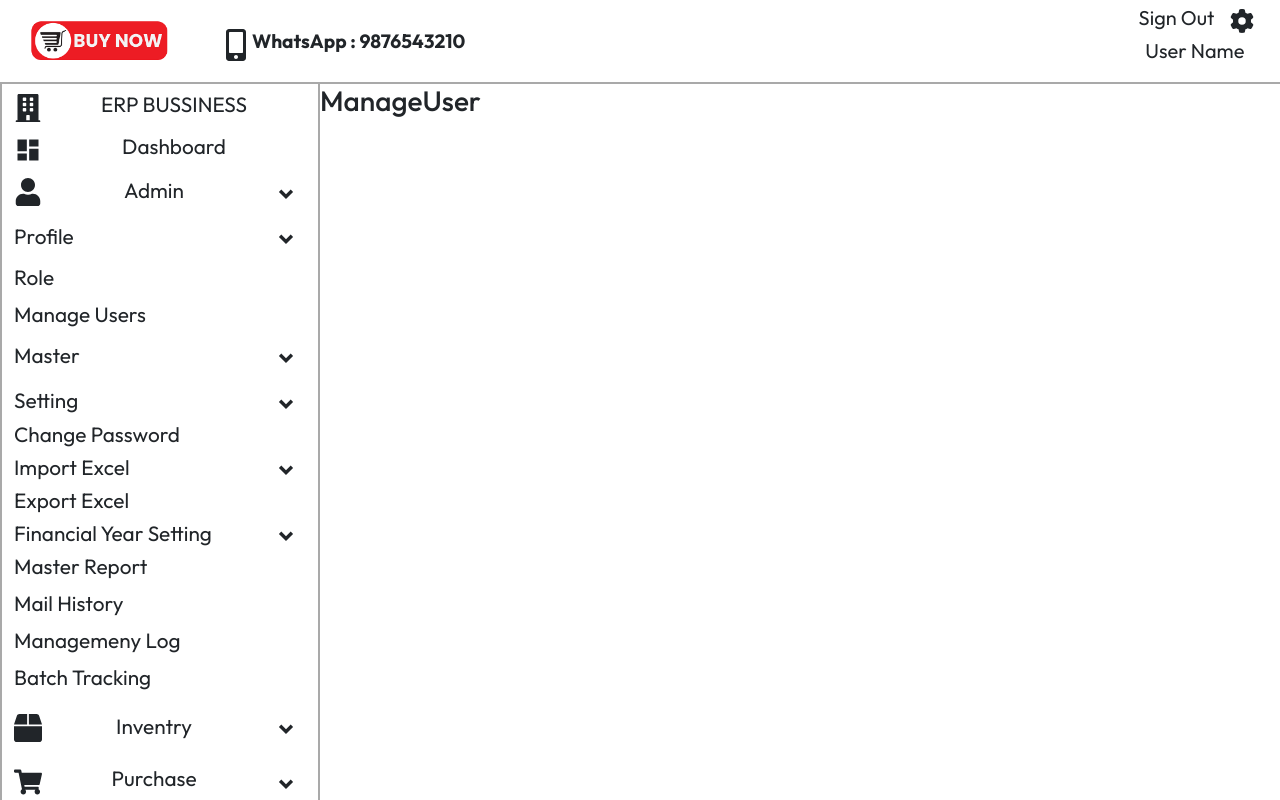
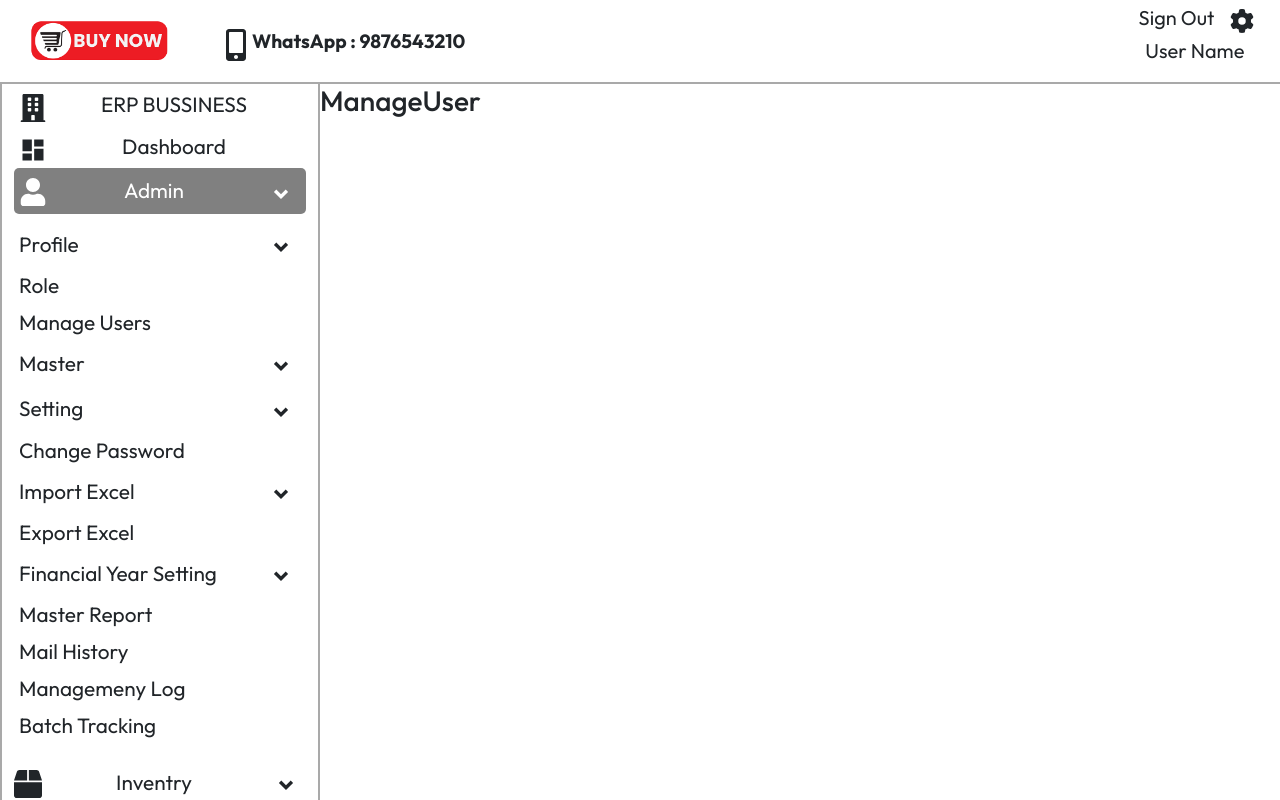
Before and after one commit to jollyvivek/ERP-PROJECT, a React (Vite) app: page /manage_user in a window 1280 px wide. Both pictures are taken after a click on the element 285 px from the left and 190 px from the top of the page. Shown: the top 800 px of the page. Built offline with nearby package versions, Linux system fonts and the light colour scheme.

Commit message:
Add Changes in Admin component and its css

```diff
--- a/src/Components/Sidebar/Sidebar.css
+++ b/src/Components/Sidebar/Sidebar.css
@@ -14,6 +14,7 @@
   display: flex;
   justify-content: space-between;
   align-items: center;
+  padding-inline: 5px;
 }
 
 .dashborad-cont .dashboard-title{
--- a/src/Components/SidebarMenu/Admin.jsx
+++ b/src/Components/SidebarMenu/Admin.jsx
@@ -4,7 +4,7 @@ import { FaUser } from "react-icons/fa";
 import { RiArrowDropDownLine } from "react-icons/ri";
 import { useState } from "react";
 // import $ from 'jquery'
-import { useNavigate } from "react-router-dom";
+import { Link, useNavigate } from "react-router-dom";
 const Admin = () => {
   const [adminItems, setAdminItem] = useState(false);
   const [profileItem, setProfileItem] = useState(false);
@@ -39,8 +39,8 @@ const Admin = () => {
   }
 
   return (
-    <div className="admin-menu ">
-      <div className=" d-flex justify-content-between align-items-center admin-menu-cont">
+    <div className="admin-menu  ">
+      <div className=" admin-menu-cont flex mb-2">
         <span className="icon fs-3">
           <FaUser />
         </span>
@@ -52,7 +52,7 @@ const Admin = () => {
       {adminItems ? (
         <div id="admin-items" className="admin-items">
           <ul>
-            <li className="d-flex justify-content-between align-items-center profile">
+            <li className="profile flex text-dark">
               <span>Profile</span>
               <span
                 className=" profile-arrow fs-1 "
@@ -75,7 +75,7 @@ const Admin = () => {
             <li  className="title manage-user" onClick={()=>navigate('/manage_user')}>
               <span>Manage Users</span>
             </li>
-            <li className="d-flex justify-content-between align-items-center">
+            <li className="master flex">
               <span>Master</span>
               <span className="arrow-icon" onClick={masterDropdown}>
                 <RiArrowDropDownLine />
@@ -83,14 +83,14 @@ const Admin = () => {
             </li>
             {masterItems ? (
               <ul className="master-items">
-                <li>
+                <li className="title">
                   <span> Country Master</span>
                 </li>
-                <li>
+                <li className="title">
                   {" "}
                   <span>Bank Master</span>
                 </li>
-                <li>
+                <li className="title">
                   <span>State Master</span>
                 </li>
               </ul>
@@ -114,7 +114,7 @@ const Admin = () => {
                 </li>
               </ul>
             ) : null}
-            <li>
+            <li className="title">
               <span>Change Password</span>
             </li>
             <li className="d-flex justify-content-between align-items-center">
@@ -198,7 +198,7 @@ const Admin = () => {
                 </li>
               </ul>
             ) : null}
-            <li>
+            <li className="title">
               <span>Export Excel</span>
             </li>
             <li className="d-flex justify-content-between align-items-center">
@@ -207,22 +207,22 @@ const Admin = () => {
             </li>
             {financialYearItem ?(
             <ul className="finance-year-items">
-                <li> <span>Create Year </span></li>
-                <li> <span>Inventry Setting </span></li>
-                <li> <span>Financial Setting </span></li>
+                <li className="title"> <span>Create Year </span></li>
+                <li className="title"> <span>Inventry Setting </span></li>
+                <li className="title"> <span>Financial Setting </span></li>
               </ul>
               ):null}
 
-            <li className="mb-3">
+            <li className=" title">
               <span>Master Report</span>
             </li>
-            <li className="mb-3">
+            <li className=" title">
               <span>Mail History</span>
             </li>
-            <li className="mb-3">
+            <li className=" title">
               <span>Managemeny Log</span>
             </li>
-            <li>
+            <li className="title">
               <span>Batch Tracking</span>
             </li>
           </ul>
--- a/src/Components/SidebarMenu/SidebarMenu.css
+++ b/src/Components/SidebarMenu/SidebarMenu.css
@@ -1,3 +1,23 @@
+.flex{
+  display: flex;
+  justify-content: space-between;
+  align-items: center;
+}
+
+ul li{
+  padding-inline: 5px;
+}
+
+ul li:hover{
+  background:lightgray;
+  border-radius: 5px;
+}
+
+.title{
+  font-size: 1.3em;
+}
+
+
 .admin-menu{
   /* border: 2px solid green; */
   width: 100%;
@@ -6,6 +26,10 @@
 
 .admin-menu-cont{
   line-height: 1;
+  padding-inline:5px;
+  border-radius: 5px;
+  background: gray;
+  color: white;
 }
 
 .admin-menu .title{
@@ -65,3 +89,7 @@
  .profile-items li span{
   font-size: 1.2em;
 }
+
+.master-items li{
+  padding-block:0.8em !important;
+}
```
